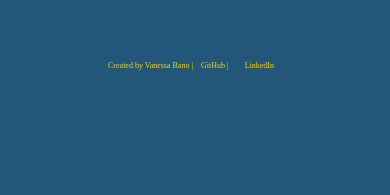
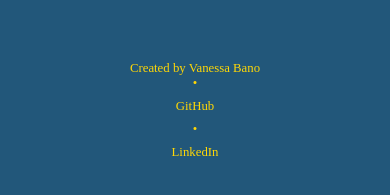
Before and after one commit to vtbano/Pentago, a React (Create React App) app: page / in a window 390 px wide. Shown: the part 663-858 px from the top of the page. Built offline with nearby package versions, Linux system fonts and the light colour scheme; a web font is replaced by a local one.

Commit message:
add min-width media query so the dot symbol can be inline until it is required to be display:block

```diff
--- a/src/App.css
+++ b/src/App.css
@@ -375,11 +375,18 @@
   }
 }
 
+/* this allows the  <div>•</div> to be in-line until it needs to become block */
+@media screen and (min-width: 535px) {
+  .created-by div {
+    display: inline-block;
+  }
+}
+
 @media screen and (max-width: 535px) {
   #githubLink,
   #LinkedIn,
   .created-by {
-    font-size: 0.5rem;
-    justify-self: stretch;
+    display: block;
+    text-align: center;
   }
 }
--- a/src/App.js
+++ b/src/App.js
@@ -47,7 +47,7 @@
 
   return (
     <React.Fragment>
-      <body className="game-body">
+      <div className="game-body">
         <header>
           <div className="title-container">
             <h1>PentaG</h1>
@@ -99,7 +99,7 @@
           </article>
         </section>
         <footer>{footerActive ? <Footer /> : ""}</footer>
-      </body>
+      </div>
     </React.Fragment>
   );
 };
--- a/src/Footer.js
+++ b/src/Footer.js
@@ -3,15 +3,18 @@
 const Footer = () => {
   return (
     <span className="created-by">
-      Created by Vanessa Bano |
+      <span>Created by Vanessa Bano </span>
+
+      <div>•</div>
       <a
         href="https://github.com/vtbano/Pentago.git"
         target="_blank"
         alt="GitHub link to Pentago App"
         id="githubLink"
       >
-        GitHub |
+        GitHub
       </a>
+      <span>•</span>
       <a
         href="https://www.linkedin.com/in/vanessatbano/"
         target="_blank"
--- a/src/boardArray.js
+++ b/src/boardArray.js
@@ -1,3 +1,57 @@
+//START GAME BLOCKS
+// const block1 = [
+//   [0, 0, 0],
+//   [0, 0, 0],
+//   [0, 0, 0],
+// ];
+
+// const block2 = [
+//   [0, 0, 0],
+//   [0, 0, 0],
+//   [0, 0, 0],
+// ];
+
+// const block3 = [
+//   [0, 0, 0],
+//   [0, 0, 0],
+//   [0, 0, 0],
+// ];
+// const block4 = [
+//   [0, 0, 0],
+//   [0, 0, 0],
+//   [0, 0, 0],
+// ];
+
+// const block5 = [
+//   [0, 0, 0],
+//   [0, 0, 0],
+//   [0, 0, 0],
+// ];
+
+// const block6 = [
+//   [0, 0, 0],
+//   [0, 0, 0],
+//   [0, 0, 0],
+// ];
+
+// const block7 = [
+//   [0, 0, 0],
+//   [0, 0, 0],
+//   [0, 0, 0],
+// ];
+// const block8 = [
+//   [0, 0, 0],
+//   [0, 0, 0],
+//   [0, 0, 0],
+// ];
+
+// const block9 = [
+//   [0, 0, 0],
+//   [0, 0, 0],
+//   [0, 0, 0],
+// ];
+
+//Easy win blocks
 const block1 = [
   [1, 0, 0],
   [0, 1, 0],
@@ -5,32 +59,32 @@
 ];
 
 const block2 = [
-  [2, 0, 0],
+  [2, 2, 3],
   [0, 0, 0],
   [0, 0, 0],
 ];
 
 const block3 = [
-  [3, 0, 0],
-  [0, 0, 0],
-  [0, 0, 0],
+  [3, 3, 3],
+  [2, 0, 0],
+  [2, 0, 0],
 ];
 const block4 = [
   [4, 0, 0],
-  [0, 0, 0],
-  [0, 0, 0],
+  [0, 4, 0],
+  [0, 0, 4],
 ];
 
 const block5 = [
   [5, 0, 0],
-  [0, 0, 0],
+  [0, 1, 0],
   [0, 0, 0],
 ];
 
 const block6 = [
-  [6, 0, 0],
-  [0, 0, 0],
-  [0, 0, 0],
+  [6, 0, 3],
+  [0, 0, 3],
+  [0, 0, 3],
 ];
 
 const block7 = [
@@ -40,8 +94,8 @@
 ];
 const block8 = [
   [8, 0, 0],
-  [0, 0, 0],
-  [0, 0, 0],
+  [0, 4, 0],
+  [4, 0, 0],
 ];
 
 const block9 = [
```
